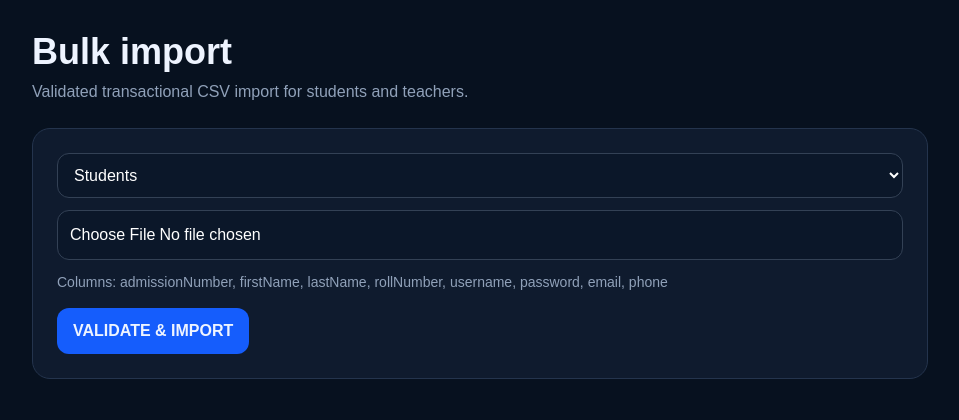
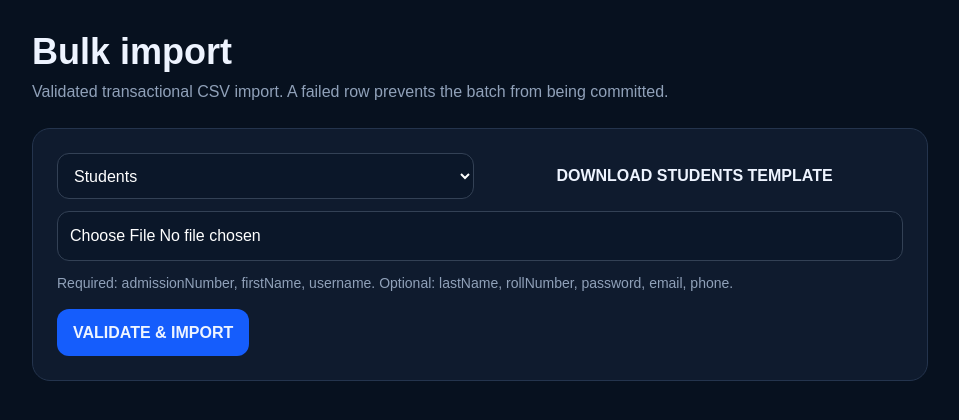
Before and after one commit to Narsing-s/school-college-digital-attendance, a Next.js app: page /import in a window 1280 px wide. Shown: the top 420 px of the page, without its empty margins (160-1119 px from the left). Built offline with nearby package versions, Linux system fonts and the light colour scheme.

Commit message:
feat: improve bulk import preview and templates

```diff
--- a/app/import/page.tsx
+++ b/app/import/page.tsx
@@ -1 +1,14 @@
-"use client";import{useState}from"react";export default function ImportPage(){const[type,setType]=useState("students");const[file,setFile]=useState<File|null>(null);const[result,setResult]=useState<any>(null);async function upload(){if(!file)return;const r=await fetch("/api/import/"+type,{method:"POST",headers:{"content-type":"text/csv"},body:await file.text()});setResult(await r.json())}return <main className="p-5 pb-24 md:p-8"><div className="mx-auto max-w-4xl"><h1 className="text-4xl font-black">Bulk import</h1><p className="mt-2 text-slate-400">Validated transactional CSV import for students and teachers.</p><div className="card mt-6 p-6"><select className="input" value={type} onChange={e=>setType(e.target.value)}><option value="students">Students</option><option value="teachers">Teachers</option></select><input className="input mt-3" type="file" accept=".csv,text/csv" onChange={e=>setFile(e.target.files?.[0]||null)}/><p className="mt-3 text-sm text-slate-400">{type==="students"?"Columns: admissionNumber, firstName, lastName, rollNumber, username, password, email, phone":"Columns: employeeId, name, username, password, email, phone, departmentId"}</p><button className="btn mt-4 bg-blue-600" disabled={!file} onClick={upload}>VALIDATE & IMPORT</button></div>{result&&<pre className="card mt-5 overflow-auto p-5 text-sm">{JSON.stringify(result,null,2)}</pre>}</div></main>}
+"use client";
+import{useState}from"react";
+const templates={students:"admissionNumber,firstName,lastName,rollNumber,username,password,email,phone\nADM001,Arjun,Kumar,1,arjun001,ChangeMe123!,arjun@example.com,9876543210\n",teachers:"employeeId,name,username,password,email,phone,departmentId\nT001,Suresh Kumar,suresh001,ChangeMe123!,suresh@example.com,9876543210,"};
+export default function ImportPage(){
+ const[type,setType]=useState<"students"|"teachers">("students"),[file,setFile]=useState<File|null>(null),[preview,setPreview]=useState(""),[result,setResult]=useState<any>(null),[busy,setBusy]=useState(false);
+ async function choose(f:File|null){setFile(f);setResult(null);if(f)setPreview((await f.text()).split(/\r?\n/).slice(0,6).join("\n"));else setPreview("")}
+ async function upload(){if(!file)return;setBusy(true);try{const r=await fetch("/api/import/"+type,{method:"POST",headers:{"content-type":"text/csv"},body:await file.text()});setResult(await r.json())}finally{setBusy(false)}}
+ function downloadTemplate(){const blob=new Blob([templates[type]],{type:"text/csv"}),url=URL.createObjectURL(blob),a=document.createElement("a");a.href=url;a.download=type+"-template.csv";a.click();URL.revokeObjectURL(url)}
+ return <main className="p-5 pb-24 md:p-8"><div className="mx-auto max-w-4xl"><h1 className="text-4xl font-black">Bulk import</h1><p className="mt-2 text-slate-400">Validated transactional CSV import. A failed row prevents the batch from being committed.</p>
+ <div className="card mt-6 p-6"><div className="grid gap-3 md:grid-cols-2"><select className="input" value={type} onChange={e=>{setType(e.target.value as any);setFile(null);setPreview("");setResult(null)}}><option value="students">Students</option><option value="teachers">Teachers</option></select><button className="btn" type="button" onClick={downloadTemplate}>DOWNLOAD {type.toUpperCase()} TEMPLATE</button></div>
+ <input className="input mt-3" type="file" accept=".csv,text/csv" onChange={e=>choose(e.target.files?.[0]||null)}/><p className="mt-3 text-sm text-slate-400">{type==="students"?"Required: admissionNumber, firstName, username. Optional: lastName, rollNumber, password, email, phone.":"Required: employeeId, name, username. Optional: password, email, phone, departmentId."}</p>
+ {preview&&<pre className="mt-4 max-h-48 overflow-auto rounded-xl bg-slate-950 p-4 text-xs text-slate-300">{preview}</pre>}
+ <button className="btn mt-4 bg-blue-600" disabled={!file||busy} onClick={upload}>{busy?"IMPORTING…":"VALIDATE & IMPORT"}</button></div>
+ {result&&<div className="card mt-5 p-5"><p className={result.ok?"text-emerald-300":"text-amber-300"}>{result.ok?"Imported "+result.imported+" record(s).":"Import rejected: "+(result.error||"validation errors")}</p><pre className="mt-3 overflow-auto text-sm">{JSON.stringify(result,null,2)}</pre></div>}</div></main>}
```
